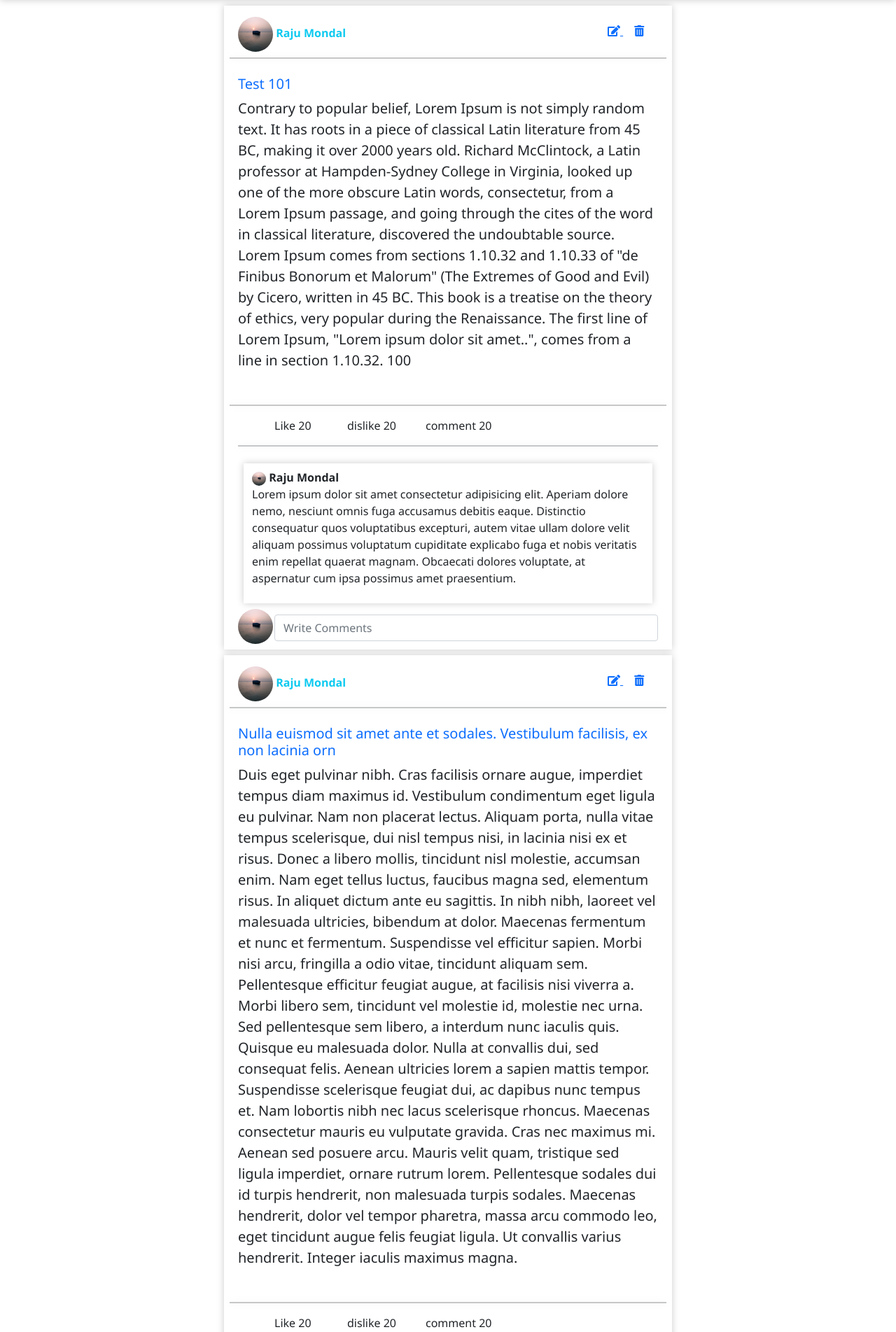
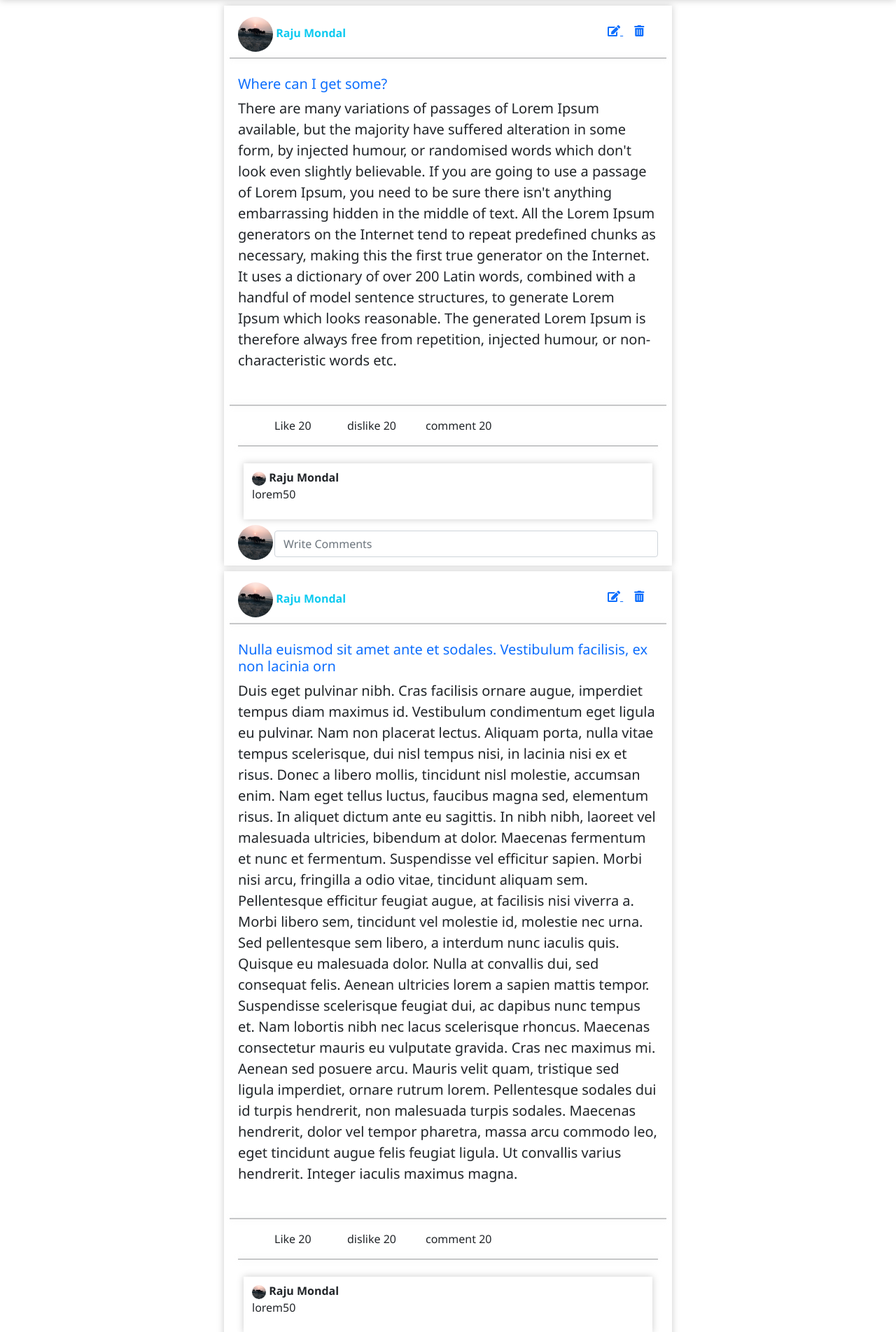
Before and after one commit to rajuraj8881/personal-blog-project, a PHP site: page /allpost.php in a window 1280 px wide. Shown: the part 84-1987 px from the top of the page at 70% size. Run offline with PHP 8.4, Linux system fonts and the light colour scheme; a user stored in the database is signed in; data comes from the database, SQL or seed files in the repository; some libraries are stand-ins or nearby versions.

Commit message:
complete mypost design section

```diff
--- a/src/allpost.php
+++ b/src/allpost.php
@@ -11,7 +11,7 @@
     }
     $uid = $_SESSION['id'];
 
-    $result = $conn->prepare("SELECT * FROM addpost where user_id=$uid");
+    $result = $conn->prepare("SELECT users.id, users.imgs, users.name, addpost.id, addpost.title, addpost.description FROM users INNER JOIN addpost ON users.id = addpost.user_id WHERE user_id=$uid ORDER BY addpost.id DESC");
     $result->execute();
     $users = $result->fetchAll(PDO::FETCH_OBJ);
 ?>
@@ -31,8 +31,8 @@
                     <div class="col-md-12">
                         <div class="row">
                             <div class="col-md-10 my-2">
-                                <img src="uploads/IMG_20201028_062138.jpg" class="rounded-circle" alt="Cinque Terre" width="50" height="50" >
-                                <strong class="ms-0 mt-3 text-info">Raju Mondal</strong>
+                                <img src="uploads/<?php echo $user->imgs;?>" class="rounded-circle" alt="Cinque Terre" width="50" height="50" >
+                                <strong class="ms-0 mt-3 text-info"><?php echo $user->name;?></strong>
                             </div>
                             <div class="col-md-2 my-3">
                                 <a class="ajax-action-links mx-2" href='edit.php?id=<?php echo $user->id; ?>'>
@@ -60,16 +60,16 @@
                             <div class="col-md-12">
                                 <div class="row shadow-block mt-2 mx-2">
                                     <div class="col-md-12 my-2">
-                                        <img src="uploads/IMG_20201028_062138.jpg" class="rounded-circle" alt="Cinque Terre" width="20" height="20" >
+                                        <img src="uploads/<?php echo $user->imgs;?>" class="rounded-circle" alt="Cinque Terre" width="20" height="20" >
                                         <strong>Raju Mondal</strong>
-                                        <p><span>Lorem ipsum dolor sit amet consectetur adipisicing elit. Aperiam dolore nemo, nesciunt omnis fuga accusamus debitis eaque. Distinctio consequatur quos voluptatibus excepturi, autem vitae ullam dolore velit aliquam possimus voluptatum cupiditate explicabo fuga et nobis veritatis enim repellat quaerat magnam. Obcaecati dolores voluptate, at aspernatur cum ipsa possimus amet praesentium.</span></p>
+                                        <p><span>lorem50</span></p>
                                     </div>
                                 </div>
                             </div>
                             <div class="col-md-12">
                                 <div class="row">
                                     <div class="col-md-1 mt-2">
-                                        <img src="uploads/IMG_20201028_062138.jpg" class="rounded-circle" alt="Cinque Terre" width="50" height="50" >
+                                        <img src="uploads/<?php echo $user->imgs;?>" class="rounded-circle" alt="Cinque Terre" width="50" height="50" >
                                     </div>
                                     <div class="col-md-11 mt-3">
                                         <input type="text" name="comment" class="form-control" placeholder="Write Comments">
```
Also changed, not shown: 1 other file.
